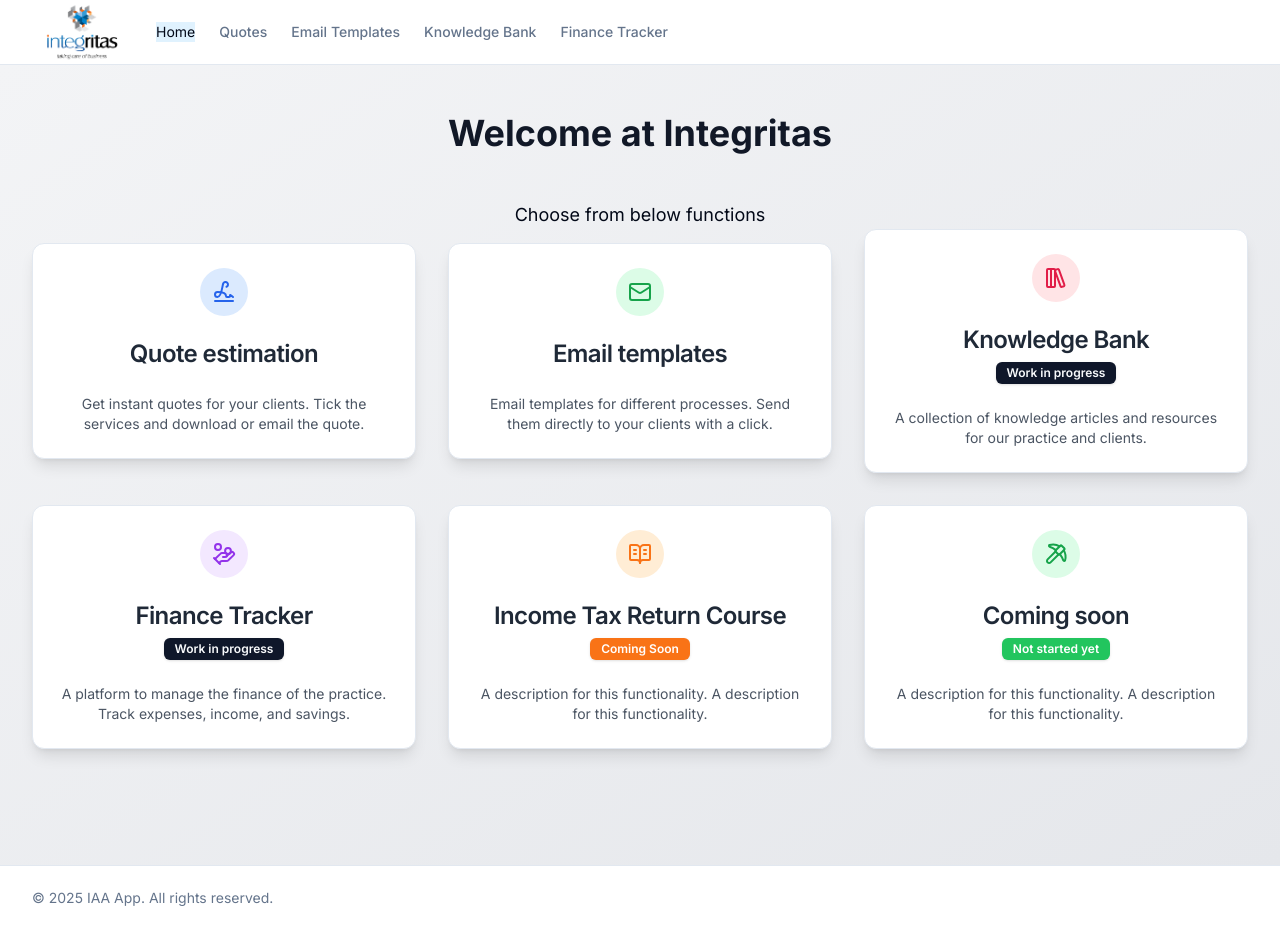
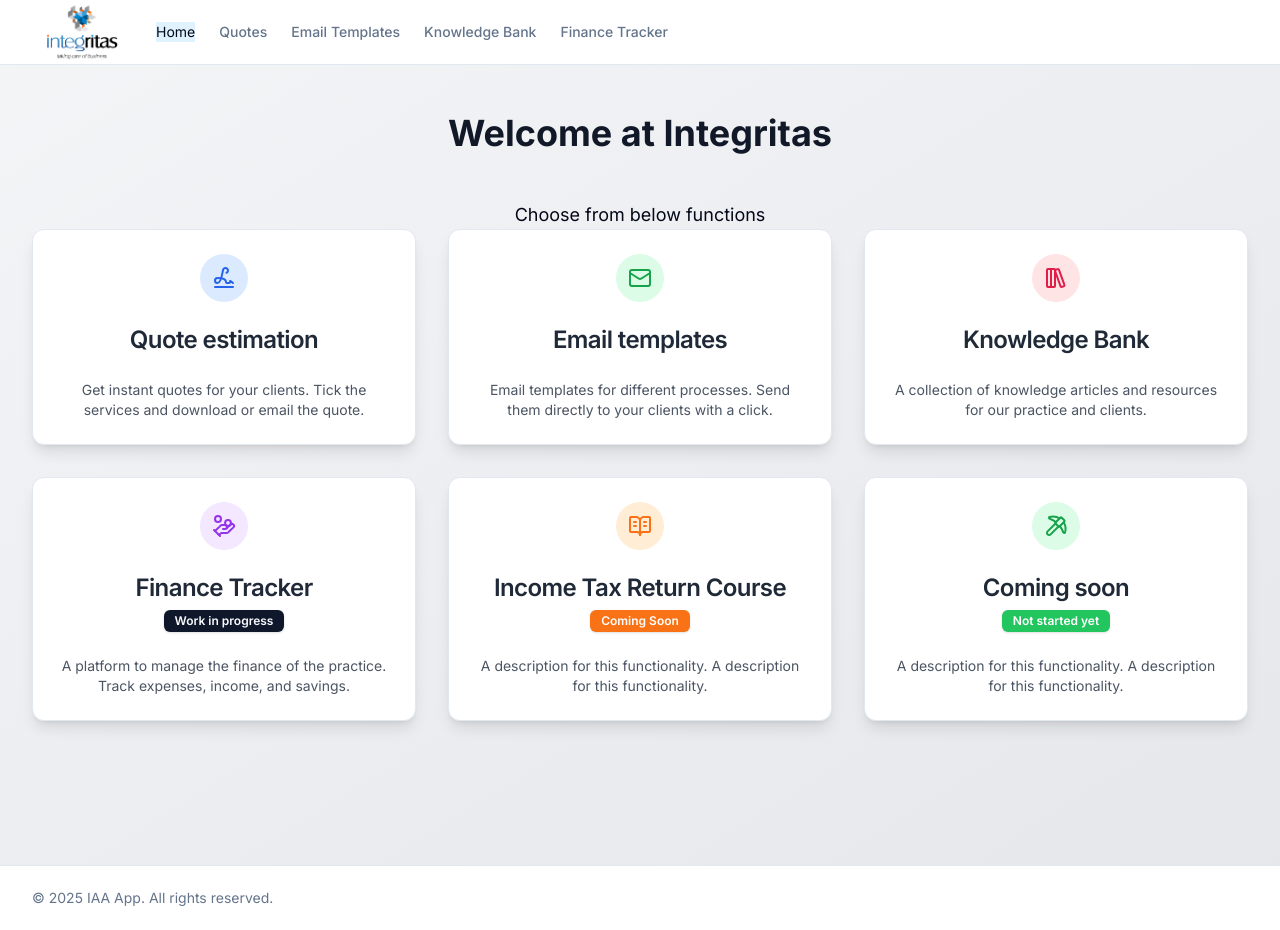
Before and after one commit to visarjazxhi/quote, a Next.js app: page / in a window 1280 px wide. Built offline with nearby package versions, Linux system fonts and the light colour scheme.

Commit message:
minor fix

```diff
--- a/app/page.tsx
+++ b/app/page.tsx
@@ -67,7 +67,6 @@ export default function Home() {
                 <CardTitle className="text-2xl font-semibold text-gray-800">
                   Knowledge Bank
                 </CardTitle>
-                  <Badge variant="default">Work in progress</Badge>
               </CardHeader>
               <CardContent>
                 <CardDescription className="text-center text-gray-600">
```
